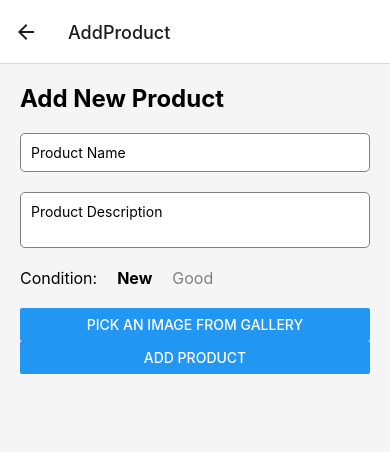
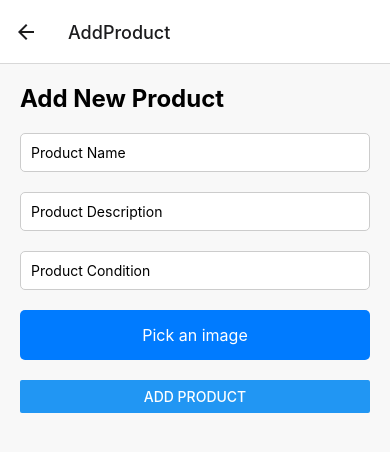
Before and after one commit to Laaguidi/ChangeHub-App, a React Native app: screen /AddProduct in a window 390 px wide. Shown: the top 452 px of the page. Built offline with nearby package versions, Linux system fonts and the light colour scheme.

Commit message:
Adding new product with image work, wish list with titles only in the bottom

```diff
--- a/screens/AddProduct.js
+++ b/screens/AddProduct.js
@@ -1,14 +1,17 @@
+// Product.js
+
 import React, { useState } from 'react';
 import { View, Text, TextInput, Button, Image, StyleSheet, TouchableOpacity } from 'react-native';
-import * as ImagePicker from 'expo-image-picker'; // Image picker for selecting product images
+import * as ImagePicker from 'expo-image-picker';
+import { useNavigation } from '@react-navigation/native';
 
-const AddProduct = ({ navigation }) => {
+const AddProduct = () => {
     const [productName, setProductName] = useState('');
     const [productDescription, setProductDescription] = useState('');
-    const [productCondition, setProductCondition] = useState('New');
+    const [productCondition, setProductCondition] = useState('');
     const [productImage, setProductImage] = useState(null);
+    const navigation = useNavigation();
 
-    // Function to pick an image from the gallery
     const pickImage = async () => {
         let result = await ImagePicker.launchImageLibraryAsync({
             mediaTypes: ImagePicker.MediaTypeOptions.Images,
@@ -18,23 +21,19 @@ const AddProduct = ({ navigation }) => {
         });
 
         if (!result.canceled) {
-            setProductImage(result.uri);
+            setProductImage(result.assets[0].uri); // Correct image URI
         }
     };
 
-    // Function to handle adding a new product
     const handleAddProduct = () => {
-        if (productName && productDescription && productCondition) {
+        if (productName && productDescription && productImage) {
             const newProduct = {
                 id: Math.random().toString(),
                 name: productName,
                 description: productDescription,
                 condition: productCondition,
                 image: productImage,
-                wishlist: [],
             };
-            // Here you would typically send this data to a server or state management
-            // For now, we'll just navigate back to the user profile page
             navigation.navigate('User', { newProduct });
         } else {
             alert('Please fill out all fields');
@@ -43,47 +42,29 @@ const AddProduct = ({ navigation }) => {
 
     return (
         <View style={styles.container}>
-            <Text style={styles.header}>Add New Product</Text>
-
-            {/* Product Name Input */}
+            <Text style={styles.title}>Add New Product</Text>
             <TextInput
                 style={styles.input}
                 placeholder="Product Name"
                 value={productName}
                 onChangeText={setProductName}
             />
-
-            {/* Product Description Input */}
             <TextInput
                 style={styles.input}
                 placeholder="Product Description"
                 value={productDescription}
                 onChangeText={setProductDescription}
-                multiline
             />
-
-            {/* Product Condition Selector */}
-            <View style={styles.conditionContainer}>
-                <Text style={styles.label}>Condition:</Text>
-                <TouchableOpacity
-                    style={styles.conditionButton}
-                    onPress={() => setProductCondition('New')}
-                >
-                    <Text style={productCondition === 'New' ? styles.selectedCondition : styles.conditionText}>New</Text>
-                </TouchableOpacity>
-                <TouchableOpacity
-                    style={styles.conditionButton}
-                    onPress={() => setProductCondition('Good')}
-                >
-                    <Text style={productCondition === 'Good' ? styles.selectedCondition : styles.conditionText}>Good</Text>
-                </TouchableOpacity>
-            </View>
-
-            {/* Image Picker */}
-            <Button title="Pick an image from gallery" onPress={pickImage} />
-            {productImage && <Image source={{ uri: productImage }} style={styles.productImage} />}
-
-            {/* Submit Button */}
+            <TextInput
+                style={styles.input}
+                placeholder="Product Condition"
+                value={productCondition}
+                onChangeText={setProductCondition}
+            />
+            <TouchableOpacity onPress={pickImage} style={styles.imagePicker}>
+                <Text style={styles.imagePickerText}>Pick an image</Text>
+            </TouchableOpacity>
+            {productImage && <Image source={{ uri: productImage }} style={styles.previewImage} />}
             <Button title="Add Product" onPress={handleAddProduct} />
         </View>
     );
@@ -93,47 +74,35 @@ const styles = StyleSheet.create({
     container: {
         flex: 1,
         padding: 20,
-        backgroundColor: '#f5f5f5',
+        backgroundColor: '#f8f8f8',
     },
-    header: {
+    title: {
         fontSize: 24,
         fontWeight: 'bold',
         marginBottom: 20,
     },
     input: {
         borderWidth: 1,
-        borderColor: 'gray',
+        borderColor: '#ccc',
         padding: 10,
+        borderRadius: 5,
         marginBottom: 20,
-        borderRadius: 5,
         backgroundColor: '#fff',
     },
-    conditionContainer: {
-        flexDirection: 'row',
+    imagePicker: {
+        padding: 15,
+        backgroundColor: '#007bff',
+        borderRadius: 5,
+        marginBottom: 20,
         alignItems: 'center',
-        marginBottom: 20,
     },
-    label: {
+    imagePickerText: {
+        color: '#fff',
         fontSize: 16,
-        marginRight: 10,
     },
-    conditionButton: {
-        marginHorizontal: 10,
-    },
-    conditionText: {
-        fontSize: 16,
-        color: 'gray',
-    },
-    selectedCondition: {
-        fontSize: 16,
-        fontWeight: 'bold',
-        color: 'black',
-    },
-    productImage: {
-        width: 100,
-        height: 100,
-        borderRadius: 10,
-        marginTop: 10,
+    previewImage: {
+        width: 200,
+        height: 200,
         marginBottom: 20,
     },
 });
--- a/screens/User.js
+++ b/screens/User.js
@@ -1,68 +1,65 @@
-import React from 'react';
+import React, { useState, useEffect } from 'react';
 import { View, Text, Image, Button, FlatList, ScrollView, StyleSheet, Dimensions, TouchableOpacity } from 'react-native';
-import Carousel from 'react-native-reanimated-carousel'; // Importing the carousel
 
-const { width } = Dimensions.get('window'); // Get screen width for carousel
+const { width } = Dimensions.get('window');
 
-const User = ({ navigation }) => {
-    // Static placeholder data for now
-    const user = {
-        name: 'John Doe',
-        location: 'New York City',
-        profilePicture: 'https://images.unsplash.com/photo-1704726135027-9c6f034cfa41?q=80&w=2005&auto=format&fit=crop&ixlib=rb-4.0.3&ixid=M3wxMjA3fDB8MHxwaG90by1wYWdlfHx8fGVufDB8fHx8fA%3D%3D', // User Profile Picture (Placeholder)
-    };
-
-    const products = [
+const User = ({ navigation, route }) => {
+    const [products, setProducts] = useState([
         {
             id: '1',
             name: 'iPhone 12',
             description: 'Brand new, sealed.',
-            image: 'https://images.unsplash.com/photo-1599950755346-a3e58f84ca63?q=80&w=2787&auto=format&fit=crop&ixlib=rb-4.0.3&ixid=M3wxMjA3fDB8MHxwaG90by1wYWdlfHx8fGVufDB8fHx8fA%3D%3D', // Placeholder Product Image
+            condition: 'New',
+            image: 'https://images.unsplash.com/photo-1599950755346-a3e58f84ca63?q=80&w=2787&auto=format&fit=crop',
         },
         {
             id: '2',
             name: 'MacBook Pro',
             description: 'Lightly used, excellent condition.',
-            image: 'https://images.unsplash.com/photo-1518448828347-28e2cf0d6e28?q=80&w=2872&auto=format&fit=crop&ixlib=rb-4.0.3&ixid=M3wxMjA3fDB8MHxwaG90by1wYWdlfHx8fGVufDB8fHx8fA%3D%3D', // Placeholder Product Image
+            condition: 'Used',
+            image: 'https://images.unsplash.com/photo-1518448828347-28e2cf0d6e28?q=80&w=2872&auto=format&fit=crop',
         },
         {
             id: '3',
             name: 'Sony Headphones',
             description: 'Noise-canceling, barely used.',
-            image: 'https://plus.unsplash.com/premium_photo-1679513691474-73102089c117?q=80&w=2913&auto=format&fit=crop&ixlib=rb-4.0.3&ixid=M3wxMjA3fDB8MHxwaG90by1wYWdlfHx8fGVufDB8fHx8fA%3D%3D', // Placeholder Product Image
+            condition: 'Used',
+            image: 'https://plus.unsplash.com/premium_photo-1679513691474-73102089c117?q=80&w=2913&auto=format&fit=crop',
         },
-    ];
+    ]);
 
-    const wishlist = [
-        { id: '1', title: 'Watch', image: 'https://images.unsplash.com/photo-1524805444758-089113d48a6d?q=80&w=2788&auto=format&fit=crop&ixlib=rb-4.0.3&ixid=M3wxMjA3fDB8MHxwaG90by1wYWdlfHx8fGVufDB8fHx8fA%3D%3D' },
-        { id: '2', title: 'Canon Camera', image: 'https://images.unsplash.com/photo-1495844138710-938feaeeadcc?q=80&w=3006&auto=format&fit=crop&ixlib=rb-4.0.3&ixid=M3wxMjA3fDB8MHxwaG90by1wYWdlfHx8fGVufDB8fHx8fA%3D%3D' },
-        { id: '3', title: 'Bicycle', image: 'https://images.unsplash.com/photo-1532298229144-0ec0c57515c7?q=80&w=2844&auto=format&fit=crop&ixlib=rb-4.0.3&ixid=M3wxMjA3fDB8MHxwaG90by1wYWdlfHx8fGVufDB8fHx8fA%3D%3D' },
-    ];
+    // Wishlist (titles only)
+    const [wishlist, setWishlist] = useState([
+        { id: '1', title: 'Watch' },
+        { id: '2', title: 'Camera' },
+        { id: '3', title: 'Bicycle' },
+    ]);
 
-    // Render Wishlist Item for Carousel
-    const renderWishlistItem = ({ item }) => (
-        <View style={styles.wishlistCard}>
-            <Image source={{ uri: item.image }} style={styles.wishlistImage} />
-            <Text style={styles.wishlistTitle}>{item.title}</Text>
-        </View>
-    );
+    // Retrieve the new product added from AddProduct screen via navigation params
+    useEffect(() => {
+        if (route.params?.newProduct) {
+            setProducts((prevProducts) => [...prevProducts, route.params.newProduct]);
+        }
+    }, [route.params?.newProduct]);
 
-    // Function to handle navigation when a product is clicked
+    const user = {
+        name: 'John Doe',
+        location: 'New York City',
+        profilePicture: 'https://images.unsplash.com/photo-1704726135027-9c6f034cfa41?q=80&w=2005&auto=format&fit=crop',
+    };
+
     const handleProductPress = (product) => {
         navigation.navigate('Product', { product });
     };
 
-
     return (
         <ScrollView contentContainerStyle={styles.scrollContainer}>
-            {/* User Info Section */}
             <View style={styles.userInfoSection}>
                 <Image source={{ uri: user.profilePicture }} style={styles.profilePicture} />
                 <Text style={styles.userName}>{user.name}</Text>
                 <Text style={styles.userLocation}>{user.location}</Text>
             </View>
 
-            {/* Products Section */}
             <View style={styles.productsSection}>
                 <View style={styles.productsHeader}>
                     <Text style={styles.productsTitle}>Products</Text>
@@ -80,6 +77,7 @@ const User = ({ navigation }) => {
                                 <View style={styles.productDetails}>
                                     <Text style={styles.productName}>{item.name}</Text>
                                     <Text style={styles.productDescription}>{item.description}</Text>
+                                    <Text style={styles.productCondition}>Condition: {item.condition}</Text>
                                 </View>
                             </View>
                         </TouchableOpacity>
@@ -89,17 +87,12 @@ const User = ({ navigation }) => {
 
             {/* Wishlist Section */}
             <View style={styles.wishlistSection}>
-                <Text style={styles.wishlistHeader}>Wishlist</Text>
-                <Carousel
-                    loop={true}
-                    width={width * 0.8} // Adjust width to fit within the page
-                    height={200} // Set height for the carousel
-                    //autoPlay={true}
-                    data={wishlist}
-                    scrollAnimationDuration={1000}
-                    renderItem={renderWishlistItem}
-                    style={styles.carouselStyle}
-                />
+                <Text style={styles.wishlistTitle}>Wishlist</Text>
+                {wishlist.map((item) => (
+                    <Text key={item.id} style={styles.wishlistItem}>
+                        {item.title}
+                    </Text>
+                ))}
             </View>
         </ScrollView>
     );
@@ -107,7 +100,7 @@ const User = ({ navigation }) => {
 
 const styles = StyleSheet.create({
     scrollContainer: {
-        flexGrow: 1, // Allows scrolling beyond the available space
+        flexGrow: 1,
         padding: 20,
         backgroundColor: '#f5f5f5',
     },
@@ -118,7 +111,7 @@ const styles = StyleSheet.create({
     profilePicture: {
         width: 150,
         height: 150,
-        borderRadius: 75, // Circular image
+        borderRadius: 75,
         marginBottom: 10,
     },
     userName: {
@@ -130,7 +123,7 @@ const styles = StyleSheet.create({
         color: 'gray',
     },
     productsSection: {
-        marginBottom: 20, // Add margin to separate sections
+        marginBottom: 20,
     },
     productsHeader: {
         flexDirection: 'row',
@@ -154,7 +147,7 @@ const styles = StyleSheet.create({
     productImage: {
         width: 100,
         height: 100,
-        borderRadius: 10, // Slightly rounded corners for product images
+        borderRadius: 10,
         marginRight: 15,
     },
     productDetails: {
@@ -168,34 +161,23 @@ const styles = StyleSheet.create({
         fontSize: 14,
         color: 'gray',
     },
+    productCondition: {
+        fontSize: 14,
+        color: '#007bff',
+        marginTop: 5,
+    },
     wishlistSection: {
-        marginTop: 20,
+        marginTop: 30,
     },
-    wishlistHeader: {
+    wishlistTitle: {
         fontSize: 20,
         fontWeight: 'bold',
         marginBottom: 10,
     },
-    wishlistCard: {
-        backgroundColor: '#fff',
-        borderRadius: 10,
-        padding: 15,
-        alignItems: 'center',
-        justifyContent: 'center',
-        elevation: 3,
-    },
-    wishlistImage: {
-        width: 150,
-        height: 150,
-        borderRadius: 10,
-        marginBottom: 10,
-    },
-    wishlistTitle: {
-        fontSize: 18,
-        fontWeight: 'bold',
-    },
-    carouselStyle: {
-        alignSelf: 'center', // Center the carousel
+    wishlistItem: {
+        fontSize: 16,
+        paddingVertical: 5,
+        color: '#333',
     },
 });
 
```
Also changed, not shown: components/ImagePickerExemple.js (+5 -4 lines).
